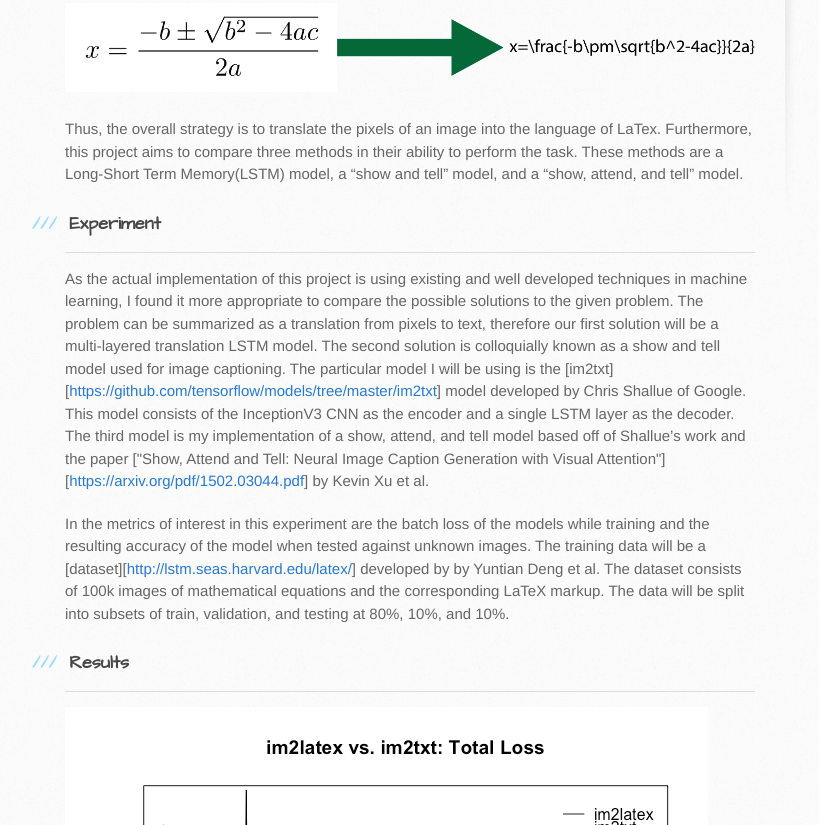
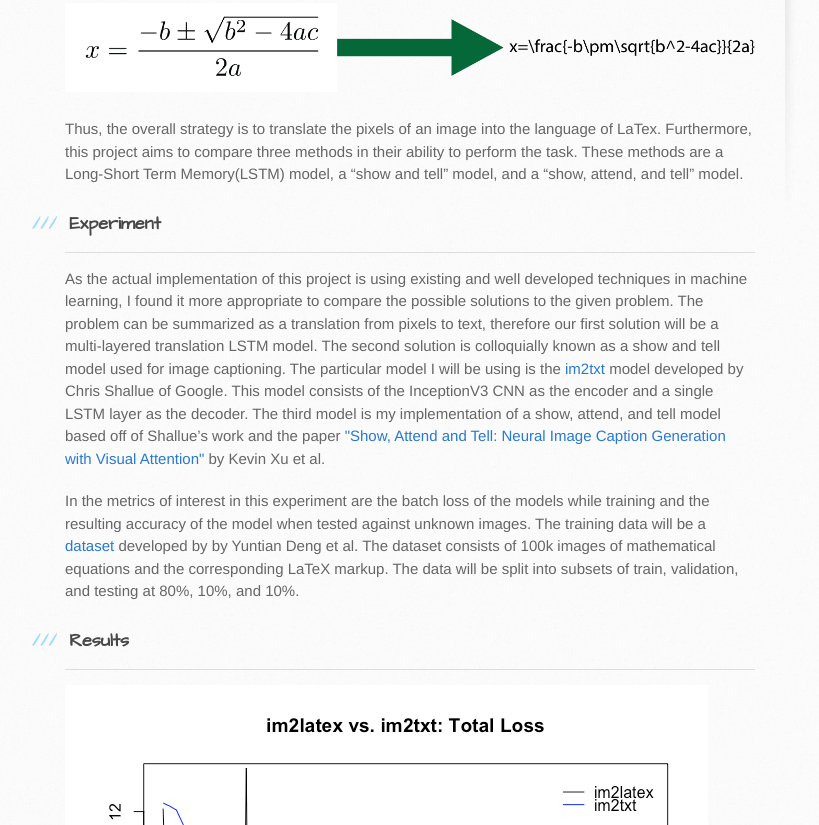
Before and after one commit to dhoman01/im2latex, a plain HTML site: page index.html in a window 1280 px wide. Shown: the part 534-1359 px from the top of the page, without its empty margins (105-924 px from the left). Drawn offline with Linux system fonts and the light colour scheme.

```diff
--- a/index.html
+++ b/index.html
@@ -44,9 +44,9 @@
 
 <hr>
 
-<p>As the actual implementation of this project is using existing and well developed techniques in machine learning, I found it more appropriate to compare the possible solutions to the given problem. The problem can be summarized as a translation from pixels to text, therefore our first solution will be a multi-layered translation LSTM model. The second solution is colloquially known as a show and tell model used for image captioning. The particular model I will be using is the [im2txt][<a href="https://github.com/tensorflow/models/tree/master/im2txt">https://github.com/tensorflow/models/tree/master/im2txt</a>] model developed by Chris Shallue of Google. This model consists of the InceptionV3 CNN as the encoder and a single LSTM layer as the decoder. The third model is my implementation of a show, attend, and tell model based off of Shallue’s work and the paper ["Show, Attend and Tell: Neural Image Caption Generation with Visual Attention"][<a href="https://arxiv.org/pdf/1502.03044.pdf">https://arxiv.org/pdf/1502.03044.pdf</a>] by Kevin Xu et al.</p>
+<p>As the actual implementation of this project is using existing and well developed techniques in machine learning, I found it more appropriate to compare the possible solutions to the given problem. The problem can be summarized as a translation from pixels to text, therefore our first solution will be a multi-layered translation LSTM model. The second solution is colloquially known as a show and tell model used for image captioning. The particular model I will be using is the <a href="https://github.com/tensorflow/models/tree/master/im2txt">im2txt</a> model developed by Chris Shallue of Google. This model consists of the InceptionV3 CNN as the encoder and a single LSTM layer as the decoder. The third model is my implementation of a show, attend, and tell model based off of Shallue’s work and the paper <a href="https://arxiv.org/pdf/1502.03044.pdf">"Show, Attend and Tell: Neural Image Caption Generation with Visual Attention"</a> by Kevin Xu et al.</p>
 
-<p>In the metrics of interest in this experiment are the batch loss of the models while training and the resulting accuracy of the model when tested against unknown images. The training data will be a [dataset][<a href="http://lstm.seas.harvard.edu/latex/">http://lstm.seas.harvard.edu/latex/</a>] developed by by Yuntian Deng et al. The dataset consists of 100k images of mathematical equations and the corresponding LaTeX markup. The data will be split into subsets of train, validation, and testing at 80%, 10%, and 10%.</p>
+<p>In the metrics of interest in this experiment are the batch loss of the models while training and the resulting accuracy of the model when tested against unknown images. The training data will be a <a href="http://lstm.seas.harvard.edu/latex/">dataset</a> developed by by Yuntian Deng et al. The dataset consists of 100k images of mathematical equations and the corresponding LaTeX markup. The data will be split into subsets of train, validation, and testing at 80%, 10%, and 10%.</p>
 
 <h3>
 <a id="results" class="anchor" href="#results" aria-hidden="true"><span aria-hidden="true" class="octicon octicon-link"></span></a>Results</h3>
```
Also changed, not shown: params.json (+1 -1 lines).
